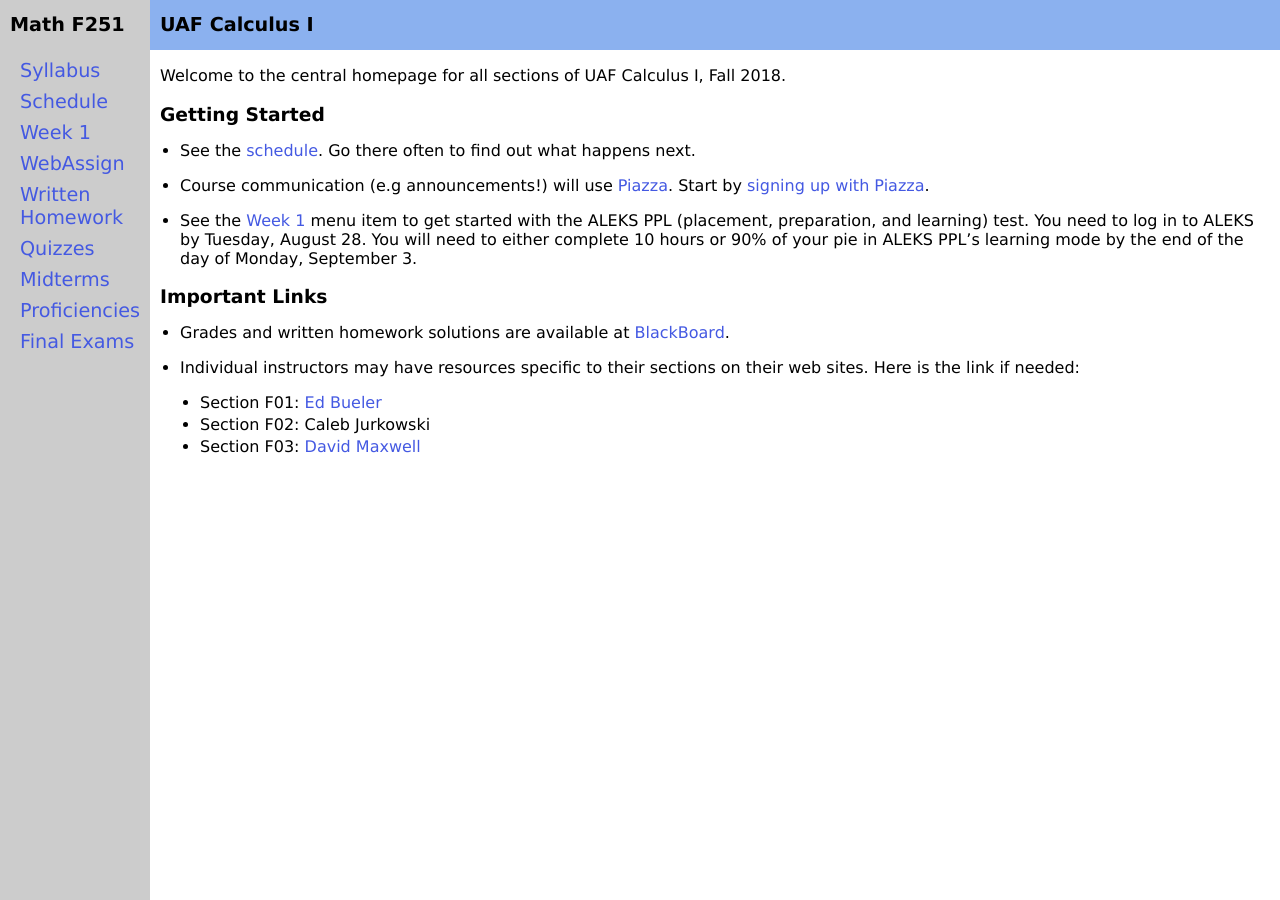
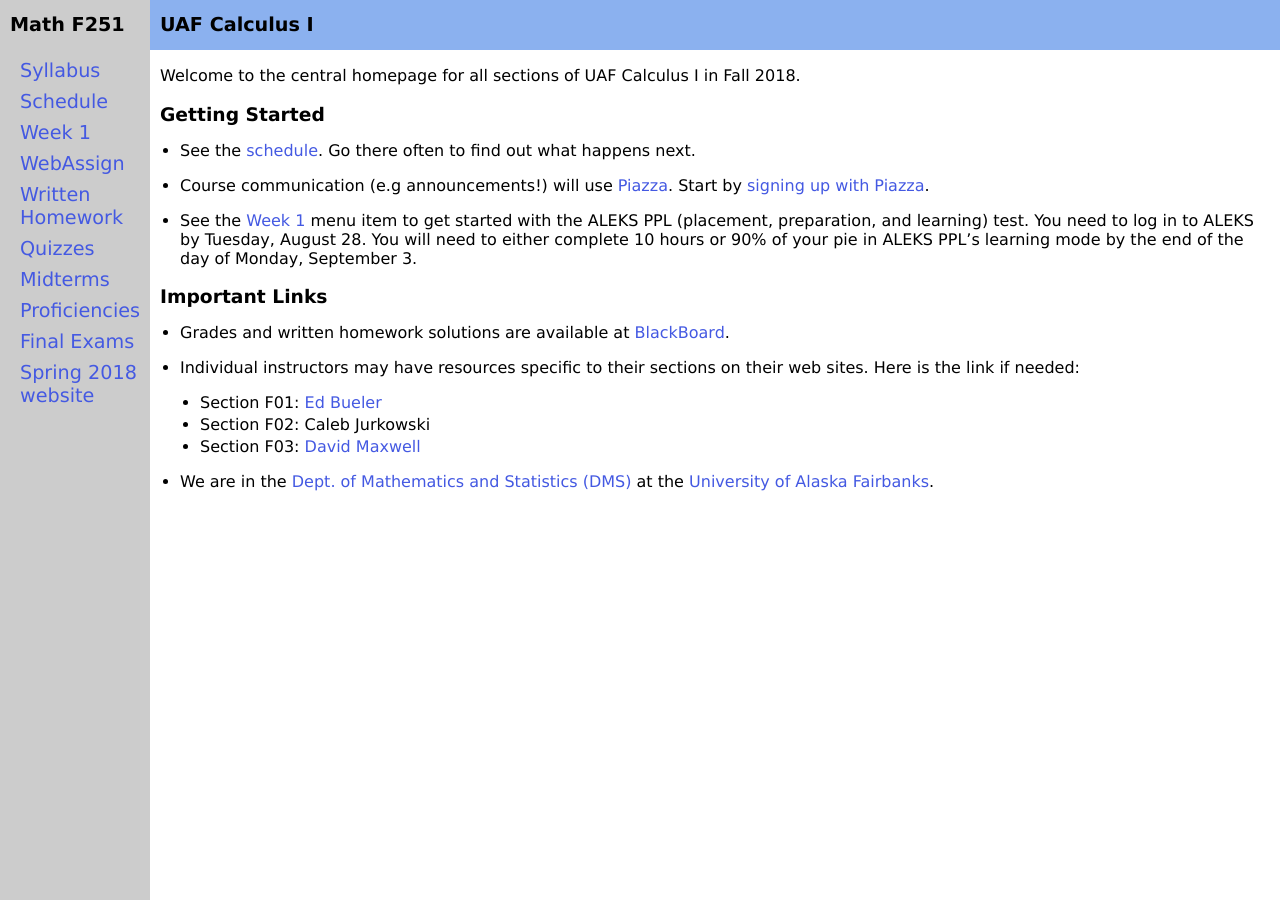
Before and after one commit to uaf-math/calc1, a Jekyll site: the page built from index.md, in a window 1280 px wide. Built offline with Jekyll 4.4.1, drawn with Linux system fonts in a browser that asks for light colours.

Commit message:
add links to Spring 2018 page, and to DMS and UAF pages

```diff
--- a/_data/toc.yaml
+++ b/_data/toc.yaml
@@ -28,3 +28,6 @@ docs:
 
 - title: Final Exams
   url: exams.html#finals
+
+- title: Spring 2018 website
+  url: https://sites.google.com/alaska.edu/calculus-one/
--- a/index.md
+++ b/index.md
@@ -3,7 +3,7 @@ layout: course-page
 title: Math F251 Calculus I
 ---
 
-Welcome to the central homepage for all sections of UAF Calculus I, Fall 2018.
+Welcome to the central homepage for all sections of UAF Calculus I in Fall 2018.
 
 ### Getting Started
 
@@ -22,3 +22,5 @@ Welcome to the central homepage for all sections of UAF Calculus I, Fall 2018.
 	- Section F01: [Ed Bueler](http://bueler.github.io)
 	- Section F02: Caleb Jurkowski
 	- Section F03: [David Maxwell](http://damaxwell.github.io)
+
+* We are in the [Dept. of Mathematics and Statistics (DMS)](http://www.uaf.edu/dms/) at the [University of Alaska Fairbanks](http://www.uaf.edu/).
```
